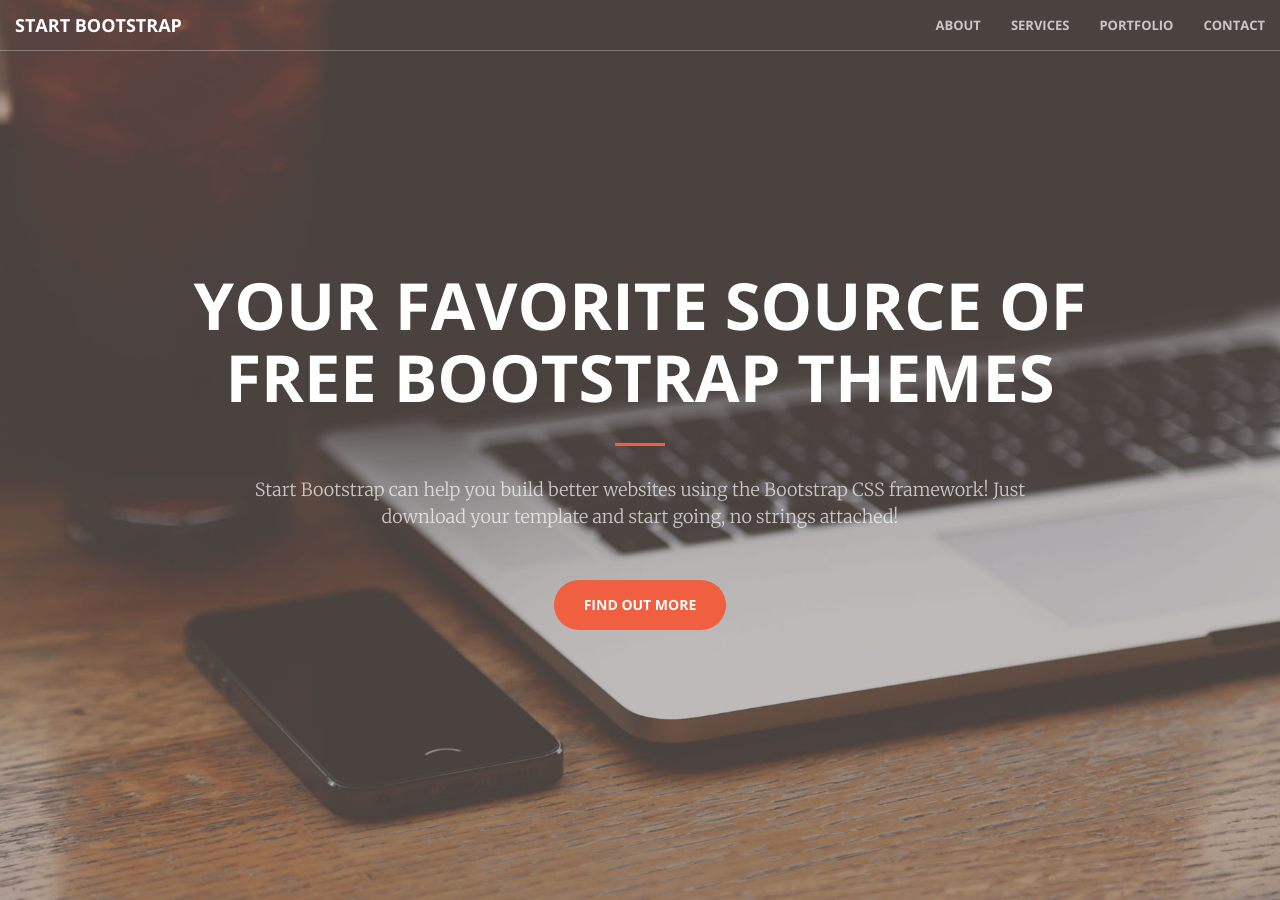
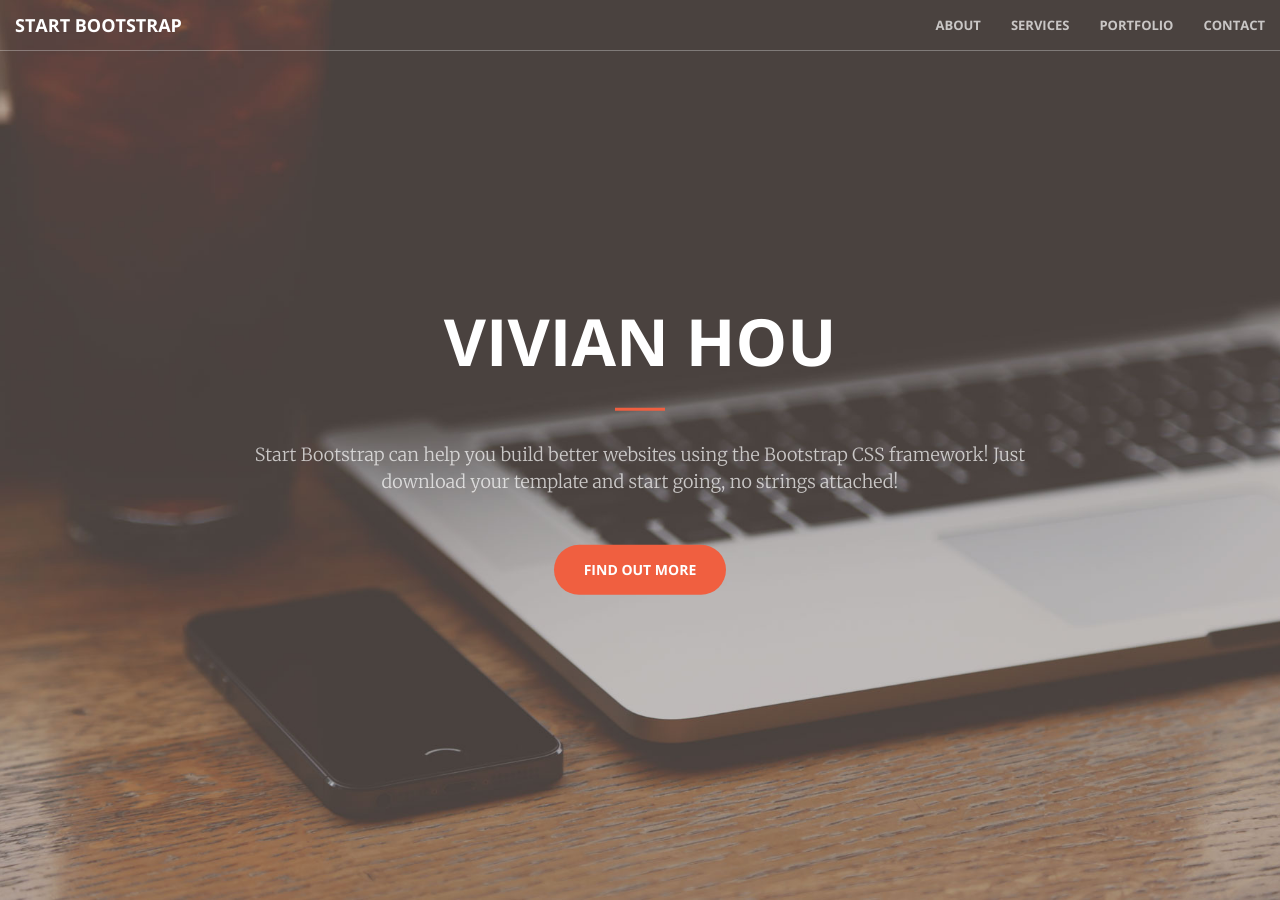
Before and after one commit to vivhou/vivhou.github.io, a Jekyll site: the page built from index.html, in a window 1280 px wide and 900 px high. Built offline with Jekyll 4.4.1, drawn with Linux system fonts in a browser that asks for light colours.

Commit message:
revised text

```diff
--- a/_includes/header.html
+++ b/_includes/header.html
@@ -1,7 +1,7 @@
 <header>
     <div class="header-content">
         <div class="header-content-inner">
-            <h1>Your Favorite Source of Free Bootstrap Themes</h1>
+            <h1>VIVIAN HOU</h1>
             <hr>
             <p>Start Bootstrap can help you build better websites using the Bootstrap CSS framework! Just download your template and start going, no strings attached!</p>
             <a href="#about" class="btn btn-primary btn-xl page-scroll">Find Out More</a>
```
